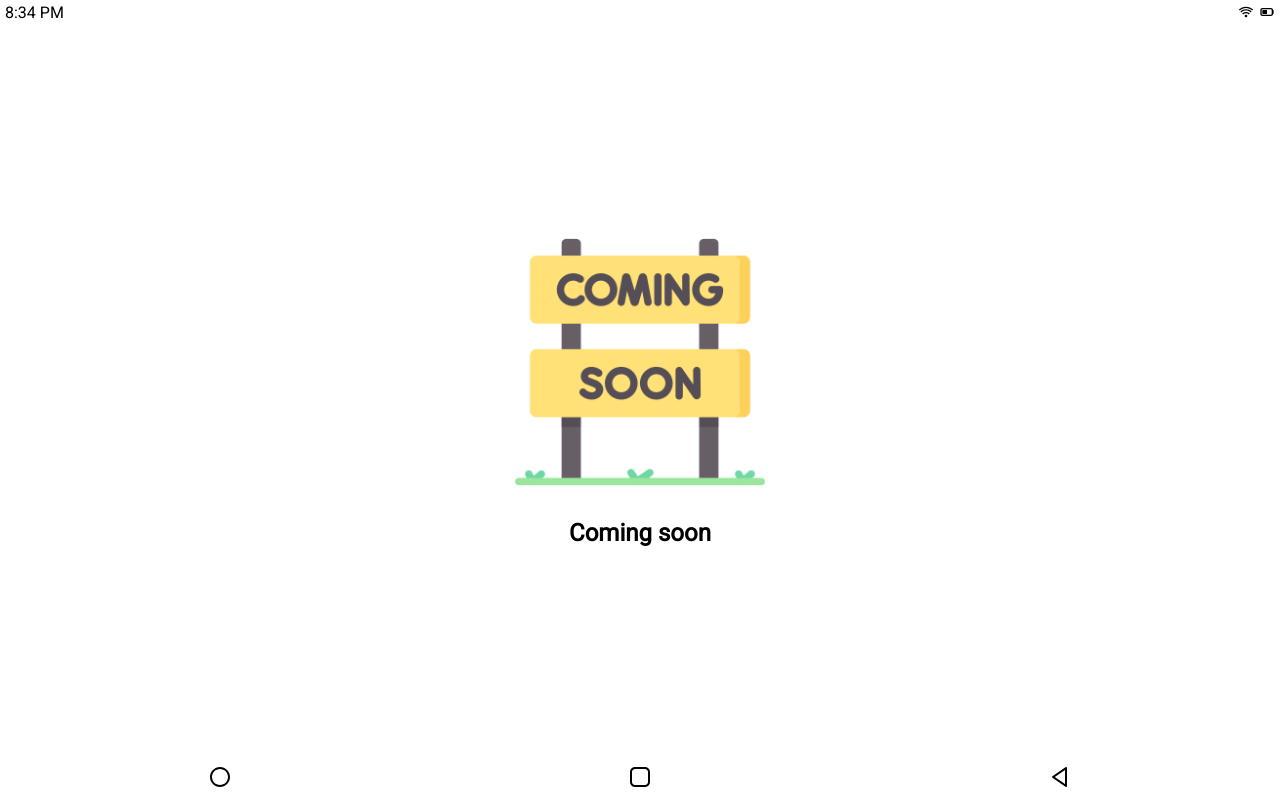
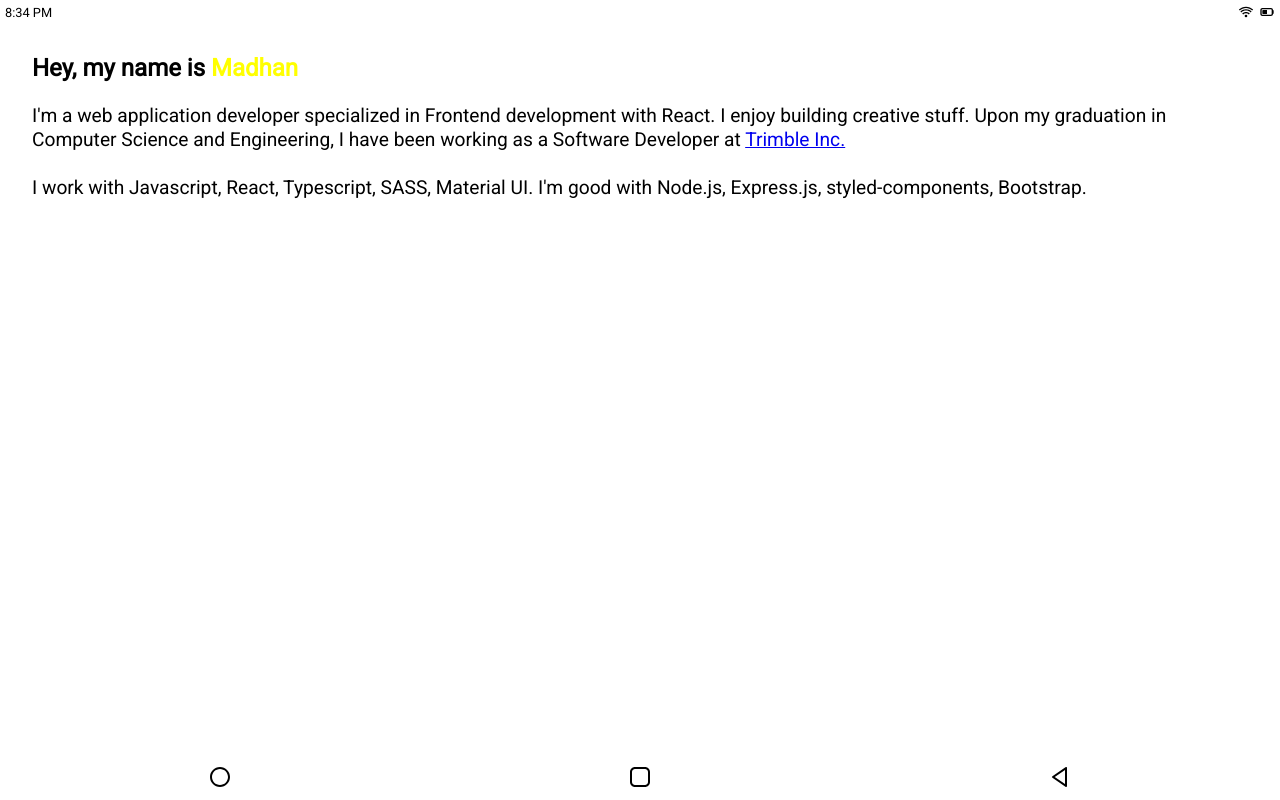
Before and after one commit to madhan-selvaraj/portfolio, a React (Vite) app: page /#/profile in a window 1280 px wide. Before the commit this address led to /#/files. Built offline with nearby package versions, Linux system fonts and the light colour scheme.

Commit message:
Create Profile page

```diff
--- /dev/null
+++ b/src/apps/Profile.tsx
@@ -0,0 +1,39 @@
+import styled from "styled-components";
+
+const ProfilePage = styled.div`
+  padding: 2rem;
+  font-size: 1.2rem;
+  line-height: 1.5rem;
+
+  h1 {
+    font-size: 1.5rem;
+  }
+
+  h1 span {
+    color: yellow;
+  }
+`;
+
+const Profile = () => {
+  return (
+    <ProfilePage>
+      <h1>
+        Hey, my name is <span>Madhan</span>
+      </h1>
+      &nbsp; &nbsp;
+      <div>
+        I'm a web application developer specialized in Frontend development with
+        React. I enjoy building creative stuff. Upon my graduation in Computer
+        Science and Engineering, I have been working as a Software Developer at{" "}
+        <a href="http://trimble.com">Trimble Inc.</a>
+      </div>
+      &nbsp;
+      <div>
+        I work with Javascript, React, Typescript, SASS, Material UI. I'm good
+        with Node.js, Express.js, styled-components, Bootstrap.
+      </div>
+    </ProfilePage>
+  );
+};
+
+export default Profile;
--- a/src/components/StatusBar.tsx
+++ b/src/components/StatusBar.tsx
@@ -9,6 +9,7 @@ const StatusBarContainer = styled.div`
   flex-direction: row;
   align-items: center;
   justify-content: space-between;
+  font-size: 0.8rem;
 
   .icons {
     display: flex;
@@ -17,6 +18,7 @@ const StatusBarContainer = styled.div`
 
   .icons svg {
     margin-left: 5px;
+    font-size: 1rem;
   }
 `;
 
--- a/src/routes.tsx
+++ b/src/routes.tsx
@@ -2,6 +2,7 @@ import React, { Suspense } from "react";
 import { RouteObject, useRoutes } from "react-router-dom";
 import SplashScreen from "./components/SplashScreen";
 const Mail = React.lazy(() => import("./apps/Mail"));
+const Profile = React.lazy(() => import("./apps/Profile"));
 const ComingSoon = React.lazy(() => import("./components/ComingSoon"));
 const HomeScreen = React.lazy(() => import("./components/HomeScreen"));
 
@@ -43,7 +44,7 @@ const routes: RouteObject[] = [
           <SplashScreen icon="/assets/icons/apps/profile.png" title="Profile" />
         }
       >
-        <ComingSoon />
+        <Profile />
       </Suspense>
     ),
   },
```
